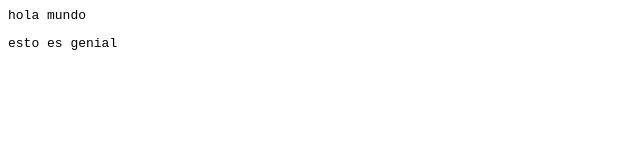
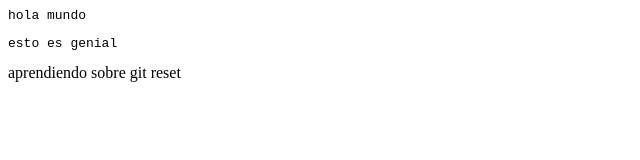
Before and after one commit to davidespinal96/invie-github, a plain HTML site: page index.html in a window 1280 px wide. Shown: the whole page, without its empty margins (0-640 px from the left). Drawn offline with Linux system fonts and the light colour scheme.

Commit message:
añadiendo un div

```diff
--- a/index.html
+++ b/index.html
@@ -4,5 +4,6 @@
     <body>
         <pre>hola mundo</pre>
         <pre>esto es genial</pre>
+        <div>aprendiendo sobre git reset</div>
     </body>
 </html>
```
Lines whose indentation alone changed are shown as unchanged.
